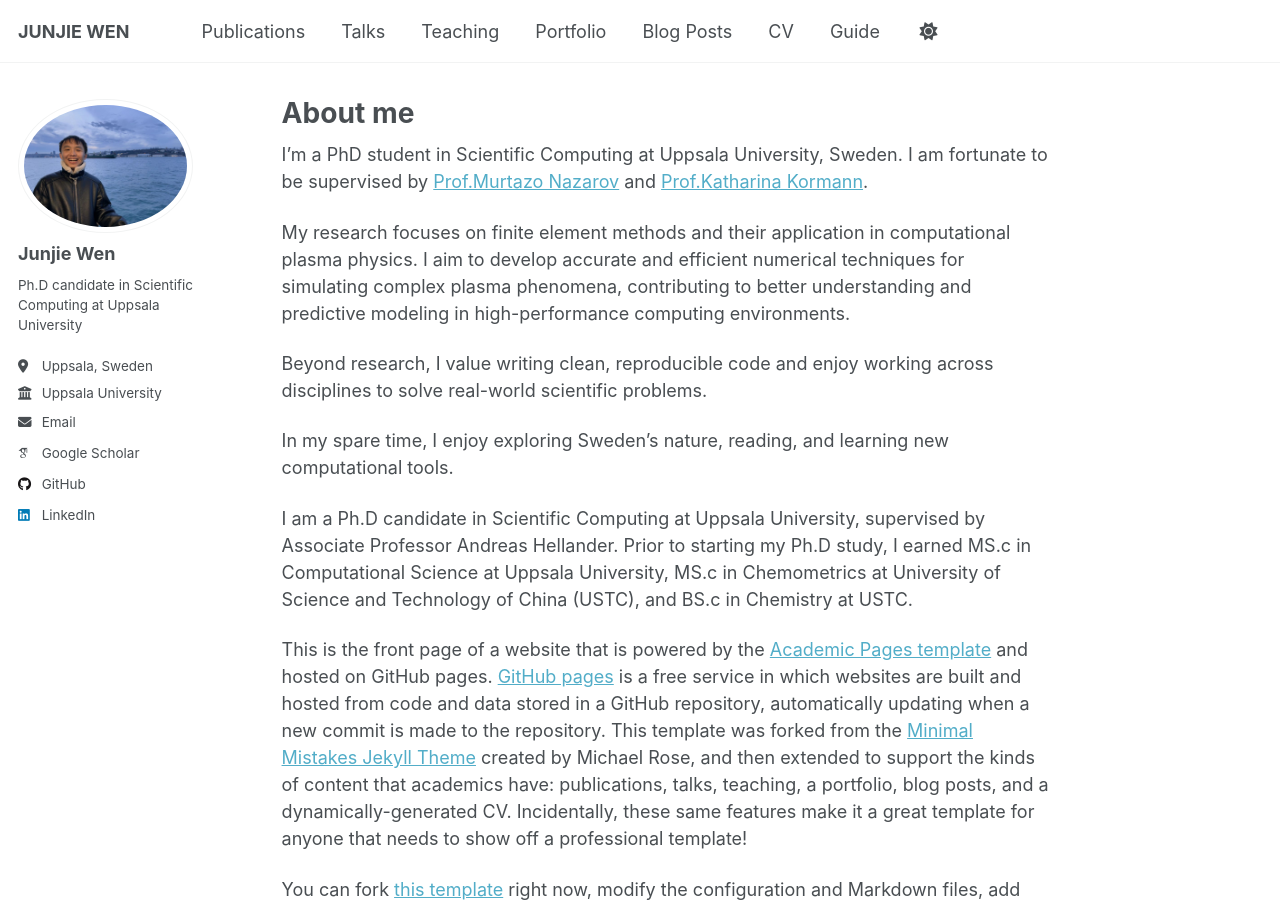
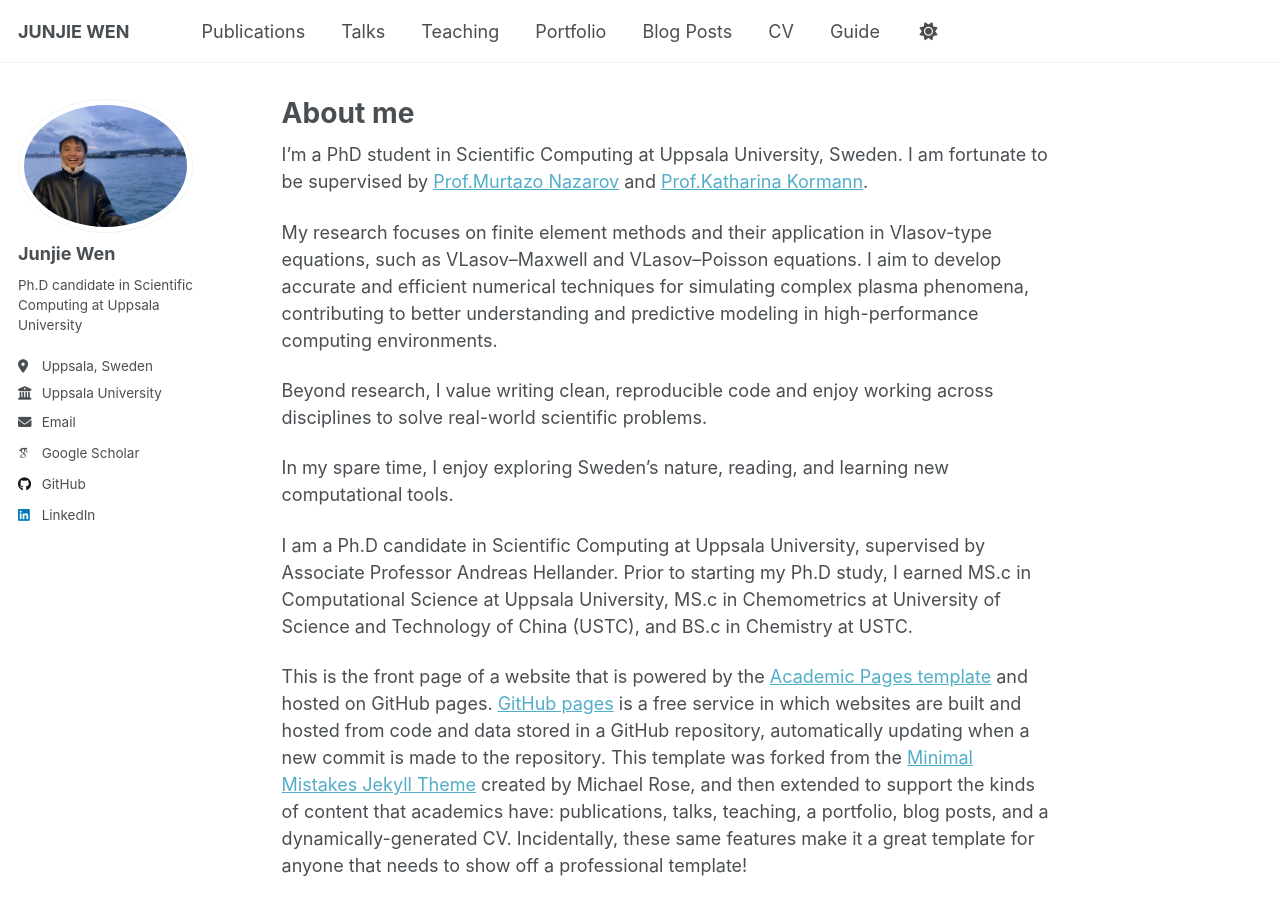
Before and after one commit to WjjSteve/WjjSteve.github.io, a Jekyll site: the page built from _pages/about.md, in a window 1280 px wide and 900 px high. Built offline with Jekyll 4.4.1, drawn with Linux system fonts in a browser that asks for light colours; some web fonts are replaced; a script that is not in the unit is left out.

Commit message:
Update about.md

```diff
--- a/_pages/about.md
+++ b/_pages/about.md
@@ -9,7 +9,7 @@ redirect_from:
 
 I'm a PhD student in Scientific Computing at Uppsala University, Sweden. I am fortunate to be supervised by [Prof.Murtazo Nazarov](https://www.uu.se/kontakt-och-organisation/personal?query=N14-1561) and [Prof.Katharina Kormann](https://math.ruhr-uni-bochum.de/en/faculty/professorships/numerics/kormann-group/team/prof-dr-katharina-kormann/).
 
-My research focuses on finite element methods and their application in computational plasma physics. I aim to develop accurate and efficient numerical techniques for simulating complex plasma phenomena, contributing to better understanding and predictive modeling in high-performance computing environments.
+My research focuses on finite element methods and their application in Vlasov-type equations, such as VLasov--Maxwell and VLasov--Poisson equations. I aim to develop accurate and efficient numerical techniques for simulating complex plasma phenomena, contributing to better understanding and predictive modeling in high-performance computing environments.
 
 Beyond research, I value writing clean, reproducible code and enjoy working across disciplines to solve real-world scientific problems.
 
@@ -19,7 +19,7 @@ I am a Ph.D candidate in Scientific Computing at Uppsala University, supervised
 
 This is the front page of a website that is powered by the [Academic Pages template](https://github.com/academicpages/academicpages.github.io) and hosted on GitHub pages. [GitHub pages](https://pages.github.com) is a free service in which websites are built and hosted from code and data stored in a GitHub repository, automatically updating when a new commit is made to the repository. This template was forked from the [Minimal Mistakes Jekyll Theme](https://mmistakes.github.io/minimal-mistakes/) created by Michael Rose, and then extended to support the kinds of content that academics have: publications, talks, teaching, a portfolio, blog posts, and a dynamically-generated CV. Incidentally, these same features make it a great template for anyone that needs to show off a professional template!
 
- You can fork [this template](https://github.com/academicpages/academicpages.github.io) right now, modify the configuration and Markdown files, add your own PDFs and other content, and have your own site for free, with no ads!
+You can fork [this template](https://github.com/academicpages/academicpages.github.io) right now, modify the configuration and Markdown files, add your own PDFs and other content, and have your own site for free, with no ads!
 
 A data-driven personal website
 ======
```
